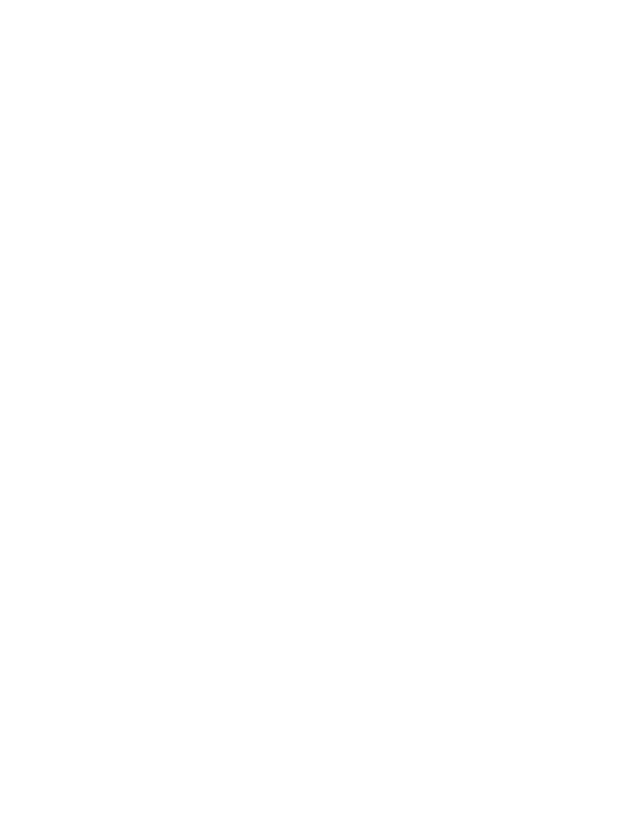
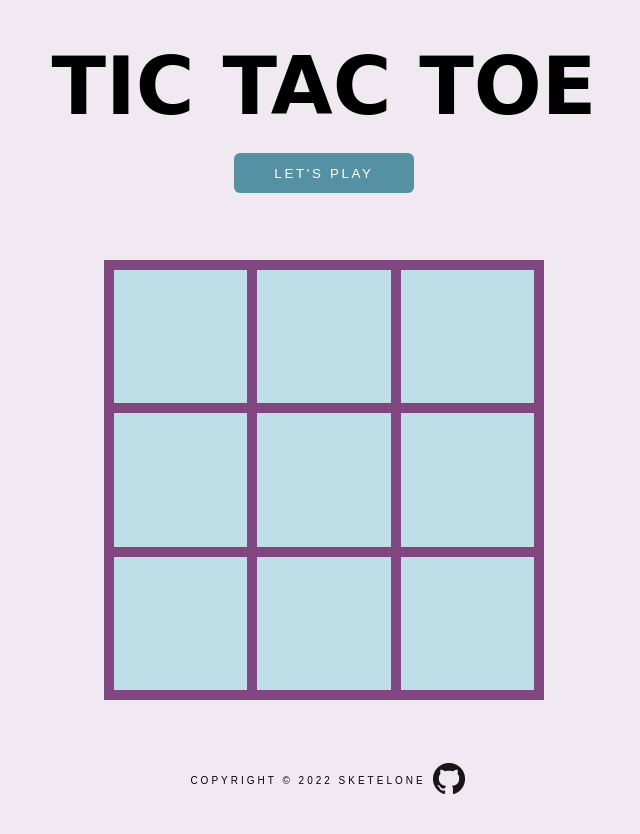
Before and after one commit to sketelone/odin-tictactoe, a plain HTML site: page index.html in a window 1280 px wide. Shown: the whole page, without its empty margins (316-956 px from the left). Before the commit the page ends 800 px from the top, so only its background shows below. Drawn offline with Linux system fonts and the light colour scheme; a web font is replaced by a local one.

Commit message:
Add basic layout html and style

```diff
--- a/index.html
+++ b/index.html
@@ -4,11 +4,34 @@
     <meta charset="UTF-8">
     <meta http-equiv="X-UA-Compatible" content="IE=edge">
     <meta name="viewport" content="width=device-width, initial-scale=1.0">
-    <title>Tic Tac Toe</title>
+    <title>TIC TAC TOE</title>
     <link rel="stylesheet" href="style.css">
     <script src="script.js" defer></script>
+    <link rel="preconnect" href="https://fonts.googleapis.com">
+<link rel="preconnect" href="https://fonts.gstatic.com" crossorigin>
+<link href="https://fonts.googleapis.com/css2?family=Bigelow+Rules&family=Fontdiner+Swanky&display=swap" rel="stylesheet">
 </head>
 <body>
-
+    <div class="header">
+        TIC TAC TOE
+        <button id="start-game">LET'S PLAY</button>
+    </div>
+    <div class="board">
+        <div class="tile" id = "00"></div>
+        <div class="tile" id = "01"></div>
+        <div class="tile" id = "02"></div>
+        <div class="tile" id = "10"></div>
+        <div class="tile" id = "11"></div>
+        <div class="tile" id = "12"></div>
+        <div class="tile" id = "20"></div>
+        <div class="tile" id = "21"></div>
+        <div class="tile" id = "22"></div>
+    </div>
+    <div class="footer">
+        <p>Copyright &#169; 2022 sketelone</p>
+        <a href="https://github.com/sketelone">
+            <img src="img/GitHub-Mark-32px.png">
+        </a>
+    </div>
 </body>
 </html>
--- a/script.js
+++ b/script.js
@@ -2,6 +2,21 @@
 
 
 
+
+//create constants for referring to html elements.
+const start = document.getElementById('start-game');
+
+//when user hits start button, start the game
+start.addEventListener('click', function(event) {
+    game.startGame();
+    // displayBoard(gameBoard.getBoard());
+    gameBoard.display();
+})
+
+
+
+
+/*GAME LOGIC*/
 const Player = (name, piece) => {
     const getName = () => name;
     const getPiece = () => piece;
@@ -25,6 +40,10 @@ const gameBoard = (() => {
     const resetBoard = () => {
         board = [["","",""], ["","",""], ["","",""]];
     };
+
+    const display = () => {
+
+    }
 
     return {getBoard, updateTile, resetBoard};
 })();
@@ -82,6 +101,10 @@ const game = ((playerOne, playerTwo) => {
     return {checkWin, startGame, updateTurn};
 })();
 
+// const displayBoard = ((board) => {
+
+// })();
+
 gameBoard.resetBoard()
 gameBoard.updateTile(0,2,"X")
 gameBoard.updateTile(1,1,"X")
--- a/style.css
+++ b/style.css
@@ -0,0 +1,78 @@
+* {
+    margin: 0;
+    padding: 0;
+}
+
+body {
+    display: grid;
+    gap: 20px;
+    grid-template: 30vh minmax(55vh, auto) 15vh / 1fr 4fr 1fr;
+    background-color: rgb(241, 233, 241);
+    font-family:Arial, Helvetica, sans-serif;
+    justify-items: center;
+}
+
+.header, .footer {
+    margin: 10px 0px;
+    padding:30px;
+    grid-column: 1 / 4;
+}
+
+.header {
+    display: grid;
+    min-width: 600px;
+    grid-template: 2fr 1fr 1fr;
+    justify-items: center;
+    font-family: 'Fontdiner Swanky', cursive;
+    font-size: 80px;
+    font-weight: bolder;
+}
+
+.board {
+    border: solid 10px rgb(128, 71, 128);
+    grid-column: 2 / 3;
+    display: grid;
+    gap: 10px;
+    grid-template: 1fr 1fr 1fr / 1fr 1fr 1fr;
+    background-color: rgb(128, 71, 128);
+    aspect-ratio: 1 / 1;
+}
+
+.tile {
+    background-color: rgb(191, 222, 231);
+}
+
+
+
+
+
+
+
+
+
+button {
+    justify-self: center;
+    align-self: center;
+    height:40px;
+    padding:10px 40px;
+    background-color:  rgb(85, 145, 163);
+    border: none;
+    border-radius: 6px;
+    color: white;
+    letter-spacing: 0.2em;
+}
+
+button:hover {
+    opacity: 0.7;
+}
+
+
+.footer {
+    display: grid;
+    grid-template-columns: 250px auto;
+    justify-items: center;
+    align-items: center;
+    text-transform: uppercase;
+    font-size: 10px;
+    letter-spacing: 0.3em;
+}
```
Also changed, not shown: img/GitHub-Mark-32px.png (added).
